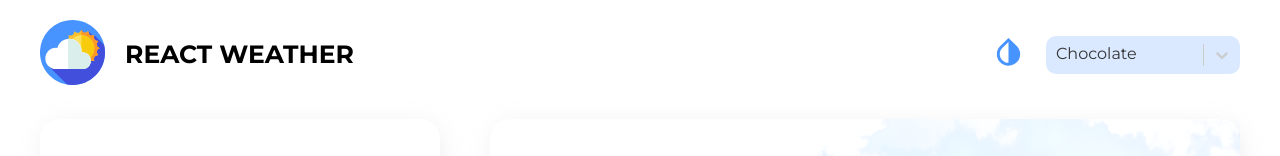
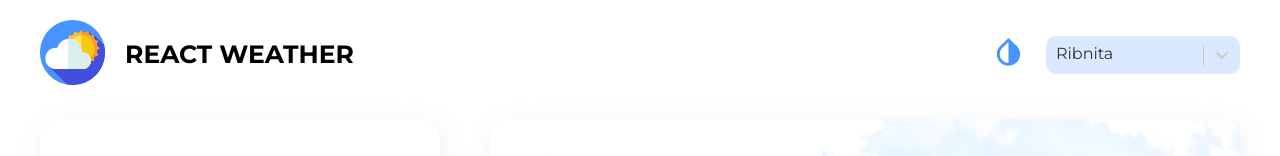
Before and after one commit to verbeckii/react-typescript-weather-app, a React (Create React App) app: page / in a window 1280 px wide. Shown: the top 156 px of the page. Built offline with nearby package versions, Linux system fonts and the light colour scheme.

Commit message:
fixed typo

```diff
--- a/src/pages/Home/components/Days/Days.module.scss
+++ b/src/pages/Home/components/Days/Days.module.scss
@@ -6,7 +6,7 @@
   flex-wrap: wrap;
   padding: 20px;
   width: 100%;
-  background-color: $lite-background;
+  background-color: $light-background;
   box-shadow: $box-shadow;
   border-radius: 0 0 $border-radius $border-radius;
 }
--- a/src/pages/Home/components/ThisDay/ThisDay.module.scss
+++ b/src/pages/Home/components/ThisDay/ThisDay.module.scss
@@ -4,7 +4,7 @@
     padding: 20px;
     max-width: 400px;
     width: 100%;
-    background: $lite-background;
+    background: $light-background;
     box-shadow: $box-shadow;
     border-radius: $border-radius;
 }
@@ -26,7 +26,7 @@
     }
     .this__day_name {
       font-size: 40px;
-      color: $lite-color;
+      color: $light-color;
     }
 }
 
--- a/src/shared/Header/Header.tsx
+++ b/src/shared/Header/Header.tsx
@@ -9,9 +9,9 @@ interface Props {
 
 export const Header = (props: Props) => {
     const options = [
-        { value: 'chocolate', label: 'Chocolate' },
-        { value: 'strawberry', label: 'Strawberry' },
-        { value: 'vanilla', label: 'Vanilla' }
+        { value: 'Ribnita', label: 'Ribnita' },
+        { value: 'Brisbane', label: 'Brisbane' },
+        { value: 'Chisinau', label: 'Chisinau' }
     ]
 
     const colourStyles = {
--- a/src/shared/Popup/Popup.module.scss
+++ b/src/shared/Popup/Popup.module.scss
@@ -11,7 +11,7 @@
   padding: 40px;
   max-width: 750px;
   width: 100%;
-  background: $lite-background;
+  background: $light-background;
   box-shadow: $box-shadow;
 }
 
--- a/src/styles/variables.scss
+++ b/src/styles/variables.scss
@@ -1,6 +1,6 @@
 $primary-color: #4793ff;
-$lite-background: #fff;
+$light-background: #fff;
 $box-shadow: 2px 5px 25px -3px rgba(180, 180,180, 0.25);
 $border-radius: 20px;
-$lite-color: #000;
+$light-color: #000;
 $base-color: #939cb0;
```
